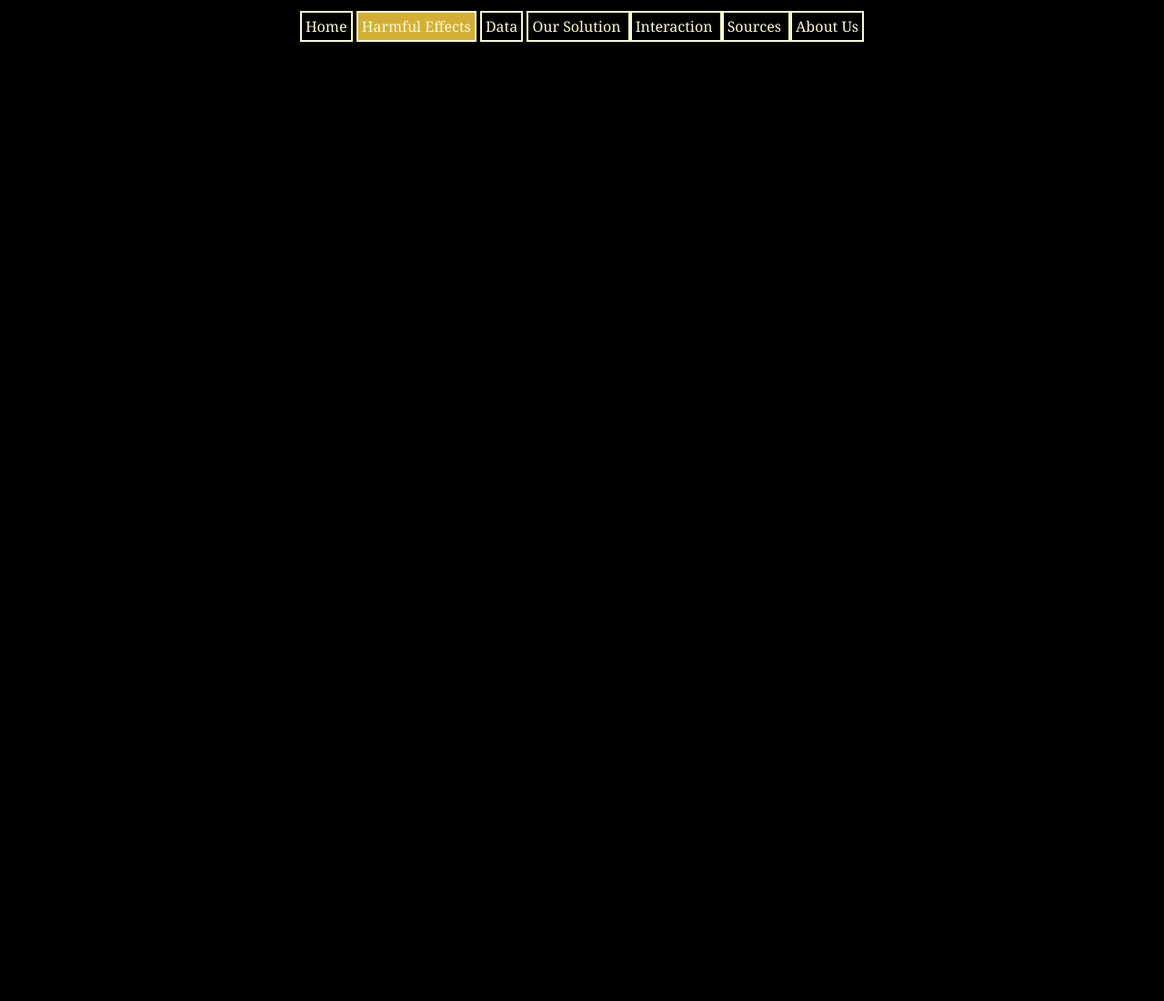
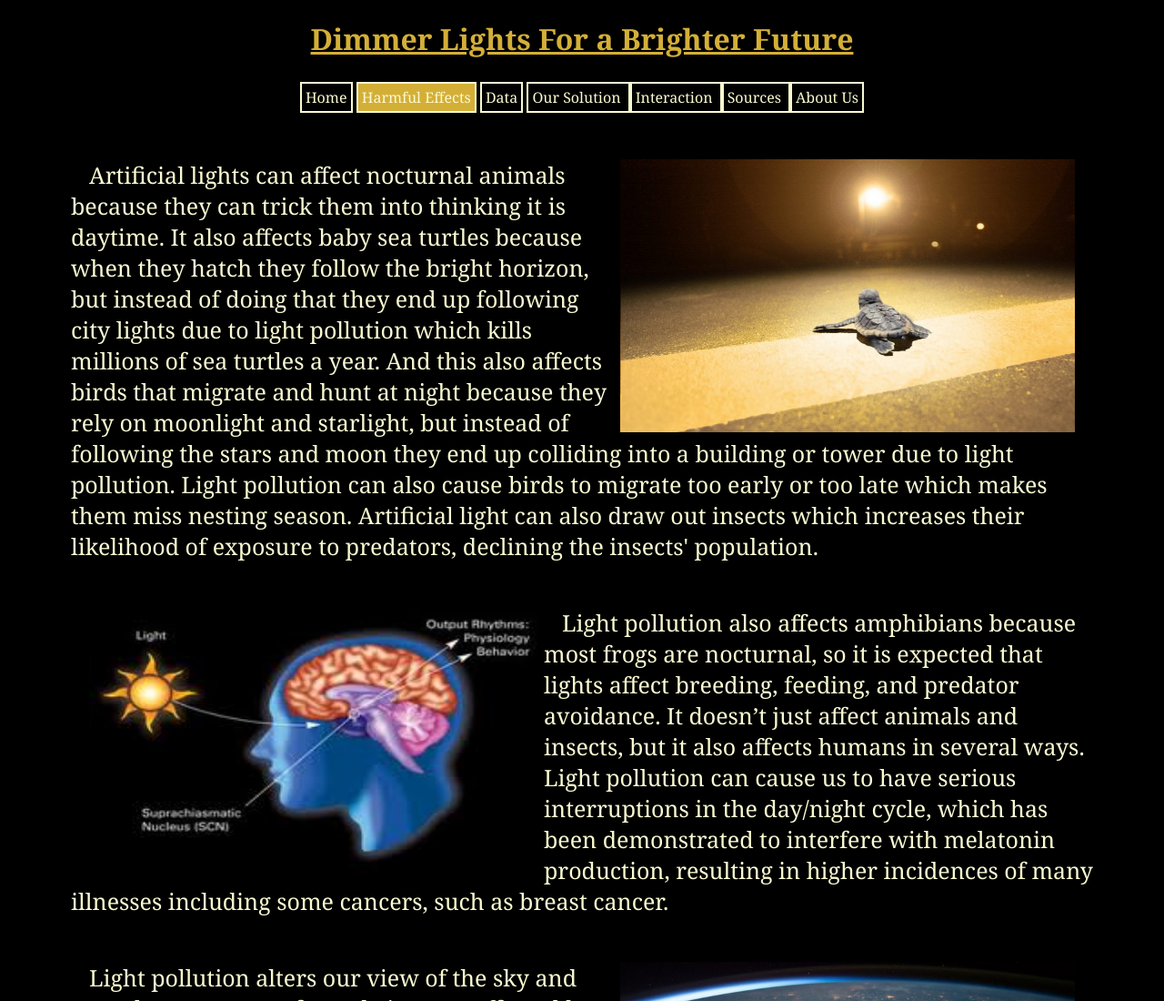
Before and after one commit to WarrenRouseIV/Light_Pollution.github.io, a plain HTML site: page effect.html in a window 1280 px wide. Shown: the top 1100 px of the page at 91% size. Before the commit the page ends 800 px from the top, so only its background shows below. Drawn offline with nearby package versions, Linux system fonts and the light colour scheme.

Commit message:
Finished effects page
finished the effects page

```diff
--- a/css/about_us.css
+++ b/css/about_us.css
@@ -1,5 +1,11 @@
 html{
     font-family: georgia;
+}
+
+h1{
+    text-decoration: underline;
+    font-family: georgia;
+    color: #D4AF37;
 }
 
 a{
--- a/css/data.css
+++ b/css/data.css
@@ -1,5 +1,11 @@
 html{
     font-family: georgia;
+}
+
+h1{
+    text-decoration: underline;
+    font-family: georgia;
+    color: #D4AF37;
 }
 
 a{
--- a/css/effect.css
+++ b/css/effect.css
@@ -1,5 +1,11 @@
 html{
     font-family: georgia;
+}
+
+h1{
+    text-decoration: underline;
+    font-family: georgia;
+    color: #D4AF37;
 }
 
 a{
@@ -54,3 +60,43 @@ body {
     background-color: black;
     color: lightgoldenrodyellow;
 }
+
+.info{
+    text-indent: 20px;
+    font-size: 25px;
+    margin-left: 50px;
+    margin-right: 50px;
+}
+
+#para1{
+    float:left;
+    margin-right: 70px;
+    margin-left: 70px;
+}
+
+#imgOne{
+    float: right;
+    margin-right: 20px;
+}
+
+#para2{
+    float:right;
+    margin-right: 70px;
+    margin-left: 70px;
+}
+
+#imgTwo{
+    float:left;
+    margin-left:20px;
+}
+
+#para3{
+    float: left;
+    margin-left: 70px;
+    margin-right: 70px;
+}
+
+#imgThree{
+    float:right;
+    margin-right: 20px;
+}
--- a/css/interactive.css
+++ b/css/interactive.css
@@ -1,5 +1,11 @@
 html{
     font-family: georgia;
+}
+
+h1{
+    text-decoration: underline;
+    font-family: georgia;
+    color: #D4AF37;
 }
 
 a{
--- a/css/solution.css
+++ b/css/solution.css
@@ -1,5 +1,11 @@
 html{
     font-family: georgia;
+}
+
+h1{
+    text-decoration: underline;
+    font-family: georgia;
+    color: #D4AF37;
 }
 
 a{
--- a/css/source.css
+++ b/css/source.css
@@ -1,5 +1,11 @@
 html{
     font-family: georgia;
+}
+
+h1{
+    text-decoration: underline;
+    font-family: georgia;
+    color: #D4AF37;
 }
 
 a{
--- a/effect.html
+++ b/effect.html
@@ -17,9 +17,8 @@
     </head>
 
     <body>
-
-
         <script src="js/script.js"></script>
+        <h1 align="center">Dimmer Lights For a Brighter Future </h1>
         <nav>
         <a href="Index.html" id="nava">Home</a>
         <a class="active" href="effect.html" id="nava"> Harmful Effects</a>
@@ -30,6 +29,26 @@
         <a href="about_us.html" id="nava">About Us</a>
         </nav>
         <br>
+        <div>
+            <p class="info" id="para1">
+                <img src="assests/light-pollution-sea-turtles-web-824x549.jpg" width=500 height=300 id="imgOne">
+                Artificial lights can affect nocturnal animals because they can trick them into thinking it is daytime. It also affects baby sea turtles because when they hatch they follow the bright horizon, but instead of doing that they end up following city lights due to light pollution which kills millions of sea turtles a year. And this also affects birds that migrate and hunt at night because they rely on moonlight and starlight, but instead of following the stars and moon they end up colliding into a building or tower due to light pollution. Light pollution can also cause birds to migrate too early or too late which makes them miss nesting season. Artificial light can also draw out insects which increases their likelihood of exposure to predators, declining the insects' population.
+            </p>
+            <br>
+        </div>
+        <div>
+            <p class="info" id="para2">
+                <img src="assests/light_rhythm.jpg" width=500 height=300 id="imgTwo">
+                Light pollution also affects amphibians because most frogs are nocturnal, so it is expected that lights affect breeding, feeding, and predator avoidance. It doesn’t just affect animals and insects, but it also affects humans in several ways. Light pollution can cause us to have serious interruptions in the day/night cycle, which has been demonstrated to interfere with melatonin production, resulting in higher incidences of many illnesses including some cancers, such as breast cancer.
+            </p>
+            <br>
+        </div>
+        <div>
+            <p class="info" id="para3">
+                <img src="assests/lightpollution_fromspace.jpeg" width=500 height=300 id="imgThree">
+                Light pollution alters our view of the sky and stars, but no group of people is more affected by this phenomenon than astronomers. Light spill and sky glow interferes with astronomical equipment and makes viewing faint celestial bodies difficult even with the aid of a telescope. Astronomy is one of the oldest sciences in human history and has made countless contributions to technology, economy, and society with applications like personal computers, communication satellites, mobile phones, Global Positioning Systems (GPS), solar panels, and Magnetic Resonance (MRI) scanners. Today, astronomy also helps us determine the Sun's effect on Earth's climate, and identify any potential threats to Earth from space. In order to conduct observation and research, astronomers require dark skies.
+            </p>
+        </div>
     </body>
 
 </html>
```
Also changed, not shown: about_us.html (+1 -2 lines), css/style.css (+4 -4 lines), data.html (+1 -2 lines), interactive.html (+1 -0 lines), solution.html (+3 -3 lines), sources.html (+1 -2 lines), assests/light-pollution-sea-turtles-web-824x549.jpg (added), assests/light_rhythm.jpg (added), assests/lightpollution_fromspace.jpeg (added).
